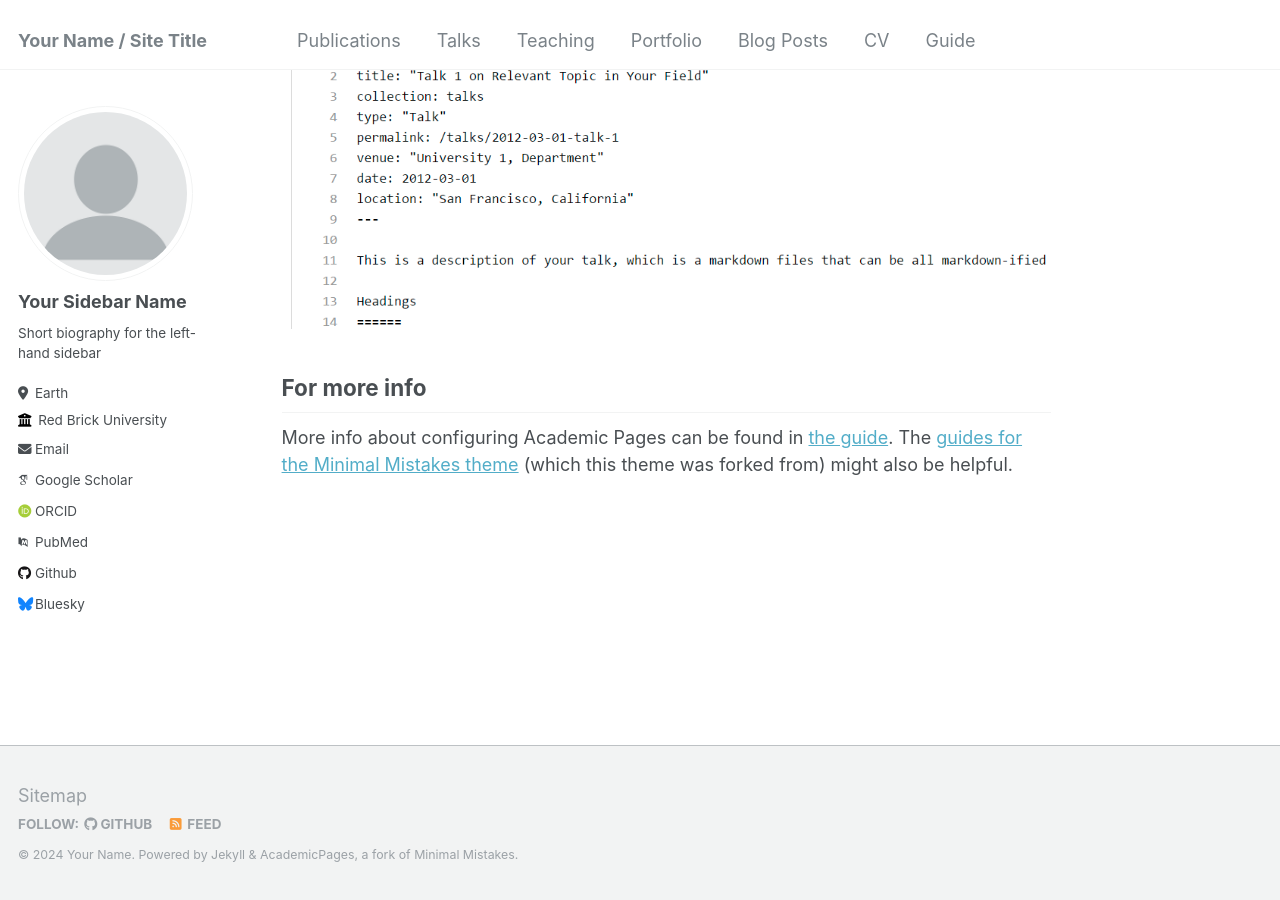
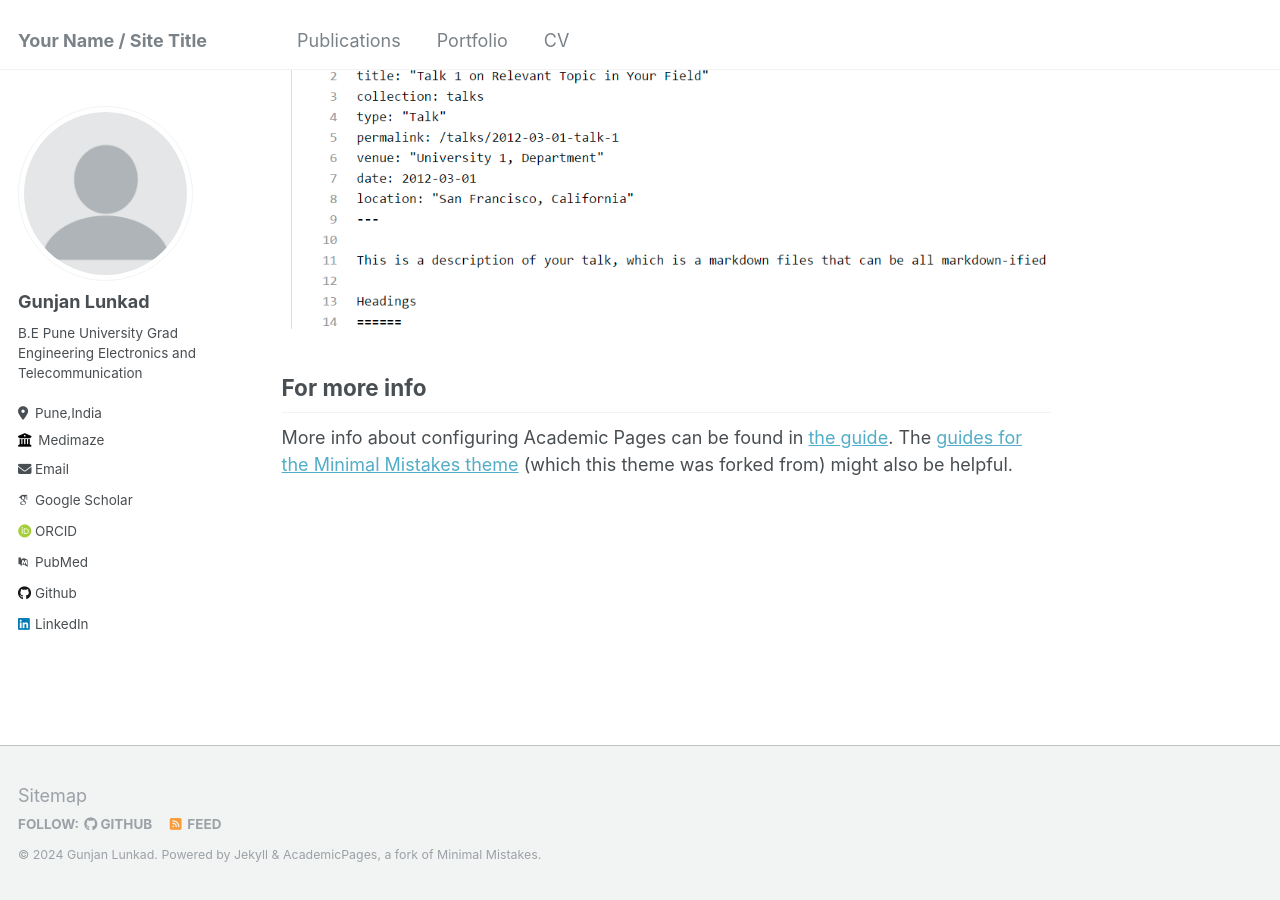
Before and after one commit to glunkad/glunkad.github.io, a Jekyll site: the page built from _pages/about.md, in a window 1280 px wide and 900 px high, scrolled down 2660 px. Built offline with Jekyll 4.4.1, drawn with Linux system fonts in a browser that asks for light colours; some web fonts are replaced.

Commit message:
feat: changed name and navigation

```diff
--- a/_config.yml
+++ b/_config.yml
@@ -10,11 +10,11 @@
 locale                   : "en-US"
 title                    : "Your Name / Site Title"
 title_separator          : "-"
-name                     : &name "Your Name"
+name                     : &name "Gunjan Lunkad"
 description              : &description "personal description"
-url                      : https://academicpages.github.io # the base hostname & protocol for your site e.g. "https://mmistakes.github.io"
+url                      : https://glunkad.github.io # the base hostname & protocol for your site e.g. "https://mmistakes.github.io"
 baseurl                  : "" # the subpath of your site, e.g. "/blog"
-repository               : "academicpages/academicpages.github.io"
+repository               : "glunkad/glunkad.github.io"
 
 # Site Author - The following control what appear as part of the author content on the side bar.
 #               If a field is blank the icon and link will not appear, otherwise it will be shown.
@@ -22,13 +22,13 @@ repository               : "academicpages/academicpages.github.io"
 author:
   # Biographic information
   avatar           : "profile.png"
-  name             : "Your Sidebar Name"
+  name             : "Gunjan Lunkad"
   pronouns         : # example: "she/her"
-  bio              : "Short biography for the left-hand sidebar"
-  location         : "Earth"
-  employer         : "Red Brick University"
+  bio              : "B.E Pune University Grad Engineering Electronics and Telecommunication"
+  location         : "Pune,India"
+  employer         : "Medimaze"
   uri              : # URL
-  email            : "none@example.org"
+  email            : "glunkad26@gmail.com"
 
   # Academic websites
   arxiv            : # URL - Update with the correct link to your profile
@@ -43,12 +43,12 @@ author:
   bitbucket        : # Username - Update with your username on the site
   codepen          : # Username
   dribbble         : # Username
-  github           : "academicpages"
+  github           : "glunkad"
   kaggle           : # Username
   stackoverflow    : # User number or user number and name (i.e., use "1" or "1/jeff-atwood")
 
   # Social media
-  bluesky          : "bsky.app" # Replace this with you Bluesky username
+  bluesky          : # Replace this with you Bluesky username
   facebook         : # Username
   flickr           : # Username
   foursquare       : # Username
@@ -57,7 +57,7 @@ author:
   keybase          : # Username
   instagram        : # Username
   lastfm           : # Username
-  linkedin         : # Username
+  linkedin         : "gl-gunjan-lunkad"
   mastodon         : # URL
   medium           : # URL
   pinterest        : # Username
```
Also changed, not shown: _data/navigation.yml (+8 -8 lines).
